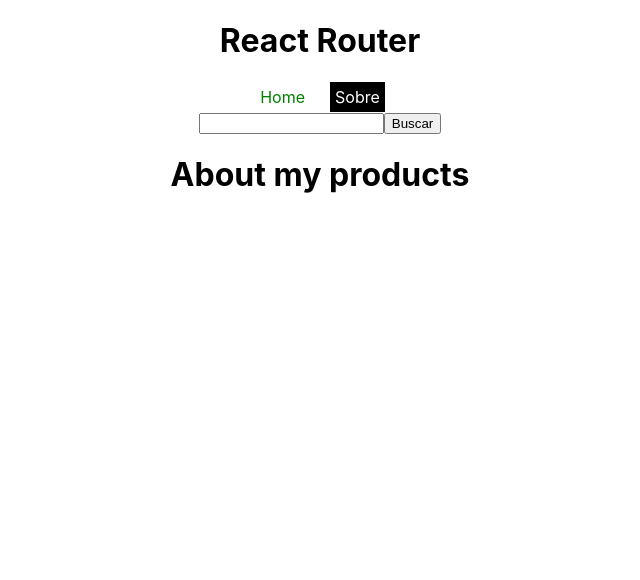
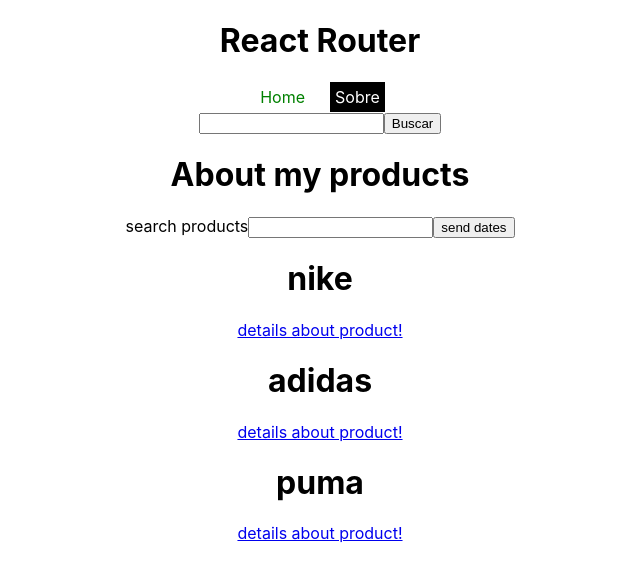
Before and after one commit to felipe-programador-18/MoreRouterdom, a React (Create React App) app in the folder more-router/: page /sobre in a window 1280 px wide. Shown: the top 580 px of the page, without its empty margins (320-960 px from the left). Built offline with nearby package versions, Linux system fonts and the light colour scheme; data requests are answered from the project's data file.

Commit message:
c37-create another component to practice

```diff
--- a/more-router/src/pages/AnotherSobre.js
+++ b/more-router/src/pages/AnotherSobre.js
@@ -1,9 +1,54 @@
 import React from 'react'
+import { useState } from 'react'
+import { Link, useNavigate } from 'react-router-dom'
+import { useFetch } from '../hooks/useFetch'
+import { useSearchParams, useParams } from 'react-router-dom'
 
 const AnotherSobre = () => {
+  const{id}= useParams()
+
+  console.log("test my id", id)
+
+  const[search]  = useSearchParams()
+  const [query, setQuery ]= useState('')
+  const navigate = useNavigate()
+
+
+  // practice little bit about react
+  const ulr = "http://localhost:3000/products?" + search
+  const {data:items, loading, error} = useFetch(ulr)
+  console.log('have somethings here', items)
+
+
+  const HandSumit = (event) => {
+    event.preventDefault()
+    setQuery(" ")
+
+    navigate('/search?q=' +query)
+  }
+
+
 
     return(<div>
         <h1>About my products</h1>
+        <form onSubmit={HandSumit}>
+            <label>
+                search products
+                <input  type='text' name='search' value={query} onChange={(event) => setQuery(event.target.value)}  />
+
+                <input type='submit' value='send dates' />
+            </label>
+
+           {!items && (<p> nothing this survey here</p>) }
+
+        </form>
+
+        {items && items.map((item) => (<div key={item.id} >
+          <h1>{item.name}</h1>
+          <Link to={`/products/${item.id}`} >details about product!</Link>
+        </div>))}
+
+
     </div>)
 }
 
```
